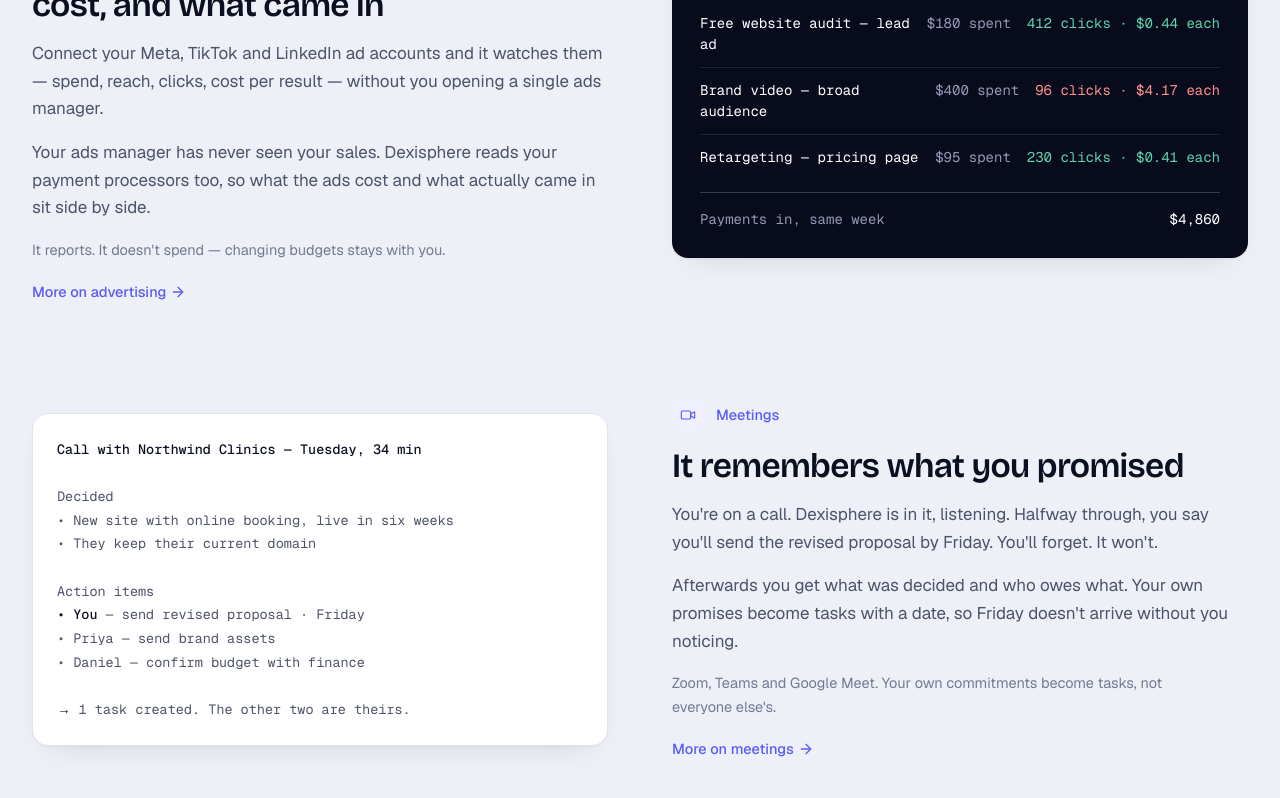
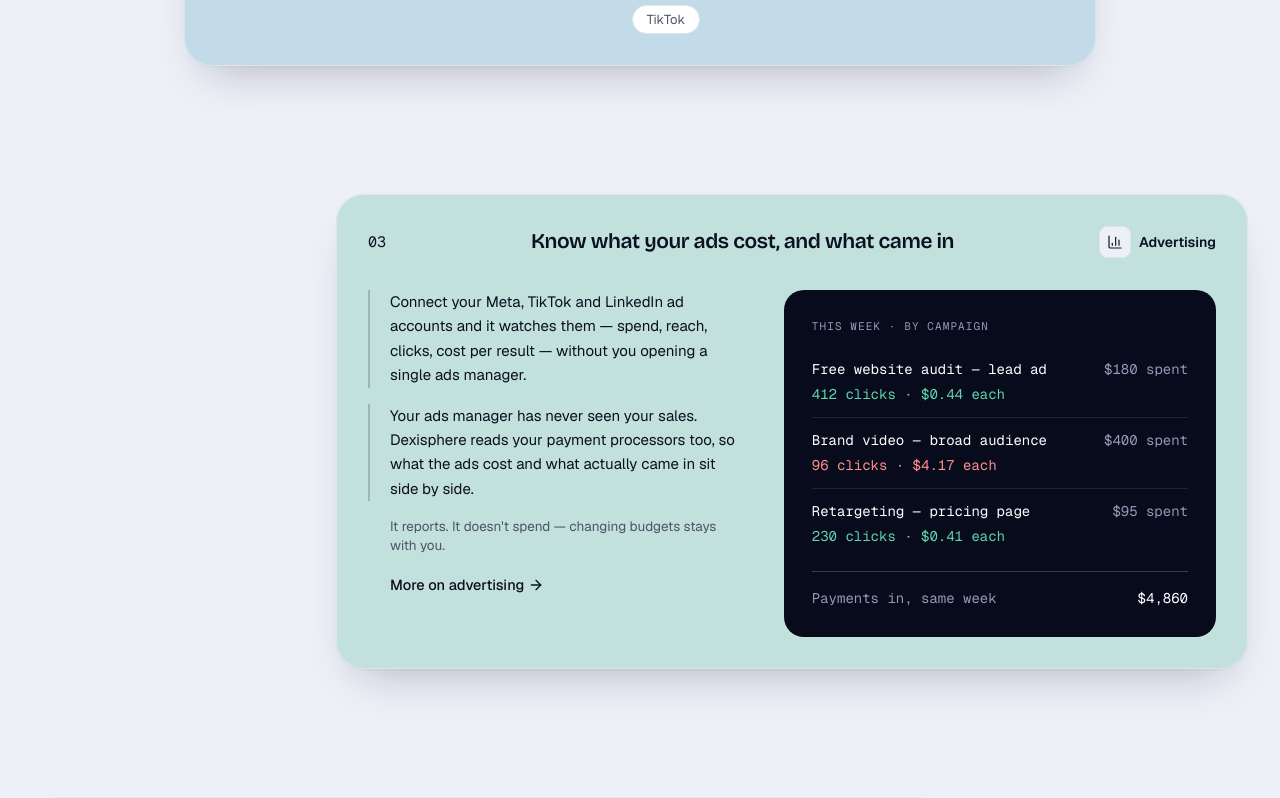
Before and after one commit to kay-cee-web/dexisphere-landing-page, a Next.js app: page / in a window 1280 px wide. Shown: the part 6580-7378 px from the top of the page. Built offline with nearby package versions, Linux system fonts and the light colour scheme; no server answers.

Commit message:
ready to push

```diff
--- a/src/components/home/ProductCards.tsx
+++ b/src/components/home/ProductCards.tsx
@@ -9,13 +9,14 @@ import { SectionHeading } from "@/components/ui/SectionHeading";
 import { ROUTES } from "@/data/navigation";
 import { productBySlug, type ProductSlug } from "@/data/products/catalog";
 import { cn } from "@/lib/cn";
+import { STACK_CARD, STACK_REVEAL_Y, STACK_ROW_LAYOUT, STACK_TONES, type StackTone } from "./stackedCards";
 
 /** Agent output: mono, like everything the agent says. `K` marks the words it emphasises. */
 function AgentLog({ children, className }: { children: ReactNode; className?: string }) {
   return (
     <pre
       className={cn(
-        "overflow-x-auto whitespace-pre-wrap rounded-[16px] border border-line bg-surface p-5 font-mono text-[12.5px] leading-[1.75] text-muted shadow-float sm:p-6 sm:text-[13.5px]",
+        "overflow-x-auto whitespace-pre-wrap rounded-[20px] bg-surface p-5 font-mono text-[12.5px] leading-[1.75] text-muted ring-1 ring-inset ring-line sm:p-6 sm:text-[13.5px]",
         className,
       )}
     >
@@ -57,6 +58,7 @@ const LEDGER = [
 
 type Job = {
   slug: ProductSlug;
+  tone: StackTone;
   title: string;
   paragraphs: ReactNode[];
   caption?: string;
@@ -66,6 +68,7 @@ type Job = {
 const JOBS: Job[] = [
   {
     slug: "new-business",
+    tone: "violet",
     title: "Find customers and write to them, from one sentence",
     paragraphs: [
       "It searches. Reads their websites. Scores them. Writes the emails. Checks your sending domain won't put you in spam — and holds the send if it would.",
@@ -88,6 +91,7 @@ const JOBS: Job[] = [
   },
   {
     slug: "social-media",
+    tone: "sky",
     title: "Your social posts, written for the week",
     paragraphs: [
       "Posting consistently is three jobs — thinking of something to say, making something to look at, and remembering to put it out. Almost nobody does all three.",
@@ -95,7 +99,7 @@ const JOBS: Job[] = [
     ],
     figure: (
       <div className="grid gap-4">
-        <HairlineGrid itemCount={SOCIAL_STEPS.length} columns={2} className="shadow-float">
+        <HairlineGrid itemCount={SOCIAL_STEPS.length} columns={2}>
           {SOCIAL_STEPS.map((step, i) => (
             <div key={step.title} className="grid content-start gap-2 bg-surface p-5">
               <span className="grid size-6 place-items-center rounded-full bg-accent-soft text-[12px] font-semibold text-accent">
@@ -118,6 +122,7 @@ const JOBS: Job[] = [
   },
   {
     slug: "advertising",
+    tone: "teal",
     title: "Know what your ads cost, and what came in",
     paragraphs: [
       "Connect your Meta, TikTok and LinkedIn ad accounts and it watches them — spend, reach, clicks, cost per result — without you opening a single ads manager.",
@@ -125,7 +130,7 @@ const JOBS: Job[] = [
     ],
     caption: "It reports. It doesn't spend — changing budgets stays with you.",
     figure: (
-      <div className="rounded-[16px] bg-night p-5 font-mono text-[12.5px] shadow-float sm:p-7 sm:text-[14px]">
+      <div className="rounded-[20px] bg-night p-5 font-mono text-[12.5px] sm:p-7 sm:text-[14px]">
         <p className="mb-3 text-[11px] uppercase tracking-[0.1em] text-[#9499B5]">This week · by campaign</p>
         <ul>
           {LEDGER.map((row) => (
@@ -148,6 +153,7 @@ const JOBS: Job[] = [
   },
   {
     slug: "meetings",
+    tone: "pink",
     title: "It remembers what you promised",
     paragraphs: [
       "You're on a call. Dexisphere is in it, listening. Halfway through, you say you'll send the revised proposal by Friday. You'll forget. It won't.",
@@ -167,6 +173,7 @@ const JOBS: Job[] = [
   },
   {
     slug: "money",
+    tone: "accent",
     title: "It watches what comes in",
     paragraphs: [
       "Connected to your payment processors, read-only. It can see your sales. It can't move a cent.",
@@ -186,7 +193,7 @@ const JOBS: Job[] = [
 export function ProductCards() {
   return (
     <Section tone="raised" bordered id="products">
-      <Container width="wide" className="grid gap-16 sm:gap-24">
+      <Container width="wide" className="grid gap-14">
         <SectionHeading
           eyebrow="Five jobs, one agent"
           title="The parts of your business you never get to"
@@ -197,37 +204,48 @@ export function ProductCards() {
             </Link>
           }
         />
-        {JOBS.map((job, i) => {
-          const product = productBySlug(job.slug);
-          const flip = i % 2 === 1;
-          return (
-            <div key={job.slug} className="grid items-center gap-10 lg:grid-cols-2 lg:gap-16">
-              <Reveal className="grid gap-4">
-                <div className="flex items-center gap-3">
-                  <IconTile Icon={product.Icon} size="sm" />
-                  <span className="text-[14.5px] font-medium text-accent">{product.name}</span>
-                </div>
-                <h3 className="text-[26px] font-semibold leading-[1.12] text-ink sm:text-[34px]">{job.title}</h3>
-                {job.paragraphs.map((paragraph, j) => (
-                  <p key={j} className="text-[16px] leading-relaxed text-muted sm:text-[17px]">
-                    {paragraph}
-                  </p>
-                ))}
-                {job.caption && <p className="max-w-[36em] text-[14.5px] leading-relaxed text-faint">{job.caption}</p>}
-                <Link
-                  href={ROUTES.product(job.slug)}
-                  className="mt-1 inline-flex w-fit items-center gap-1 text-[14.5px] font-medium text-accent hover:underline"
-                >
-                  More on {product.name.toLowerCase()} <ArrowRight aria-hidden className="size-4" />
-                </Link>
-              </Reveal>
-              <Reveal y={28} delay={0.1} className={cn("min-w-0", flip && "lg:order-first")}>
-                {job.figure}
-              </Reveal>
+        <div className="flex flex-col gap-6 md:gap-[16vh]">
+          {JOBS.map((job, i) => (
+            <div key={job.slug} className={cn("flex md:sticky", STACK_ROW_LAYOUT[i % STACK_ROW_LAYOUT.length])}>
+              <JobCard job={job} index={i} />
             </div>
-          );
-        })}
+          ))}
+        </div>
       </Container>
     </Section>
   );
 }
+
+function JobCard({ job, index }: { job: Job; index: number }) {
+  const product = productBySlug(job.slug);
+  return (
+    <Reveal as="article" y={STACK_REVEAL_Y} className={cn("grid gap-8", STACK_CARD, STACK_TONES[job.tone].card)}>
+      <header className="grid grid-cols-[auto_1fr_auto] items-center gap-4">
+        <span className="font-mono text-[15px] text-ink">{String(index + 1).padStart(2, "0")}</span>
+        <h3 className="text-center text-[18px] font-semibold text-ink sm:text-[21px]">{job.title}</h3>
+        <span className="hidden items-center gap-2 text-[14px] font-semibold text-ink sm:flex">
+          <IconTile Icon={product.Icon} size="sm" tone="neutral" />
+          {product.name}
+        </span>
+      </header>
+
+      <div className="grid gap-6 lg:grid-cols-[minmax(0,1fr)_minmax(0,1.15fr)] lg:gap-10">
+        <div className="grid content-start gap-4">
+          {job.paragraphs.map((paragraph, j) => (
+            <p key={j} className="max-w-[46ch] border-l-2 border-ink/20 pl-5 text-[15px] leading-relaxed text-ink">
+              {paragraph}
+            </p>
+          ))}
+          {job.caption && <p className="max-w-[46ch] pl-5.5 text-[13.5px] leading-snug text-muted">{job.caption}</p>}
+          <Link
+            href={ROUTES.product(job.slug)}
+            className="mt-1 inline-flex w-fit items-center gap-1 pl-5.5 text-[14.5px] font-medium text-ink hover:underline"
+          >
+            More on {product.name.toLowerCase()} <ArrowRight aria-hidden className="size-4" />
+          </Link>
+        </div>
+        <div className="min-w-0">{job.figure}</div>
+      </div>
+    </Reveal>
+  );
+}
--- a/src/components/home/ProvenResults.tsx
+++ b/src/components/home/ProvenResults.tsx
@@ -4,41 +4,9 @@ import { Container, Section } from "@/components/ui/Container";
 import { SectionHeading } from "@/components/ui/SectionHeading";
 import { cn } from "@/lib/cn";
 import { CASE_STUDIES, type CaseStudy } from "@/data/home/results";
+import { STACK_CARD, STACK_REVEAL_Y, STACK_ROW_LAYOUT, STACK_TONES } from "./stackedCards";
 
-/**
- * AIFusionX's stacked case studies: each card sits in a sticky row with its own
- * top offset and alignment (left, centre, right), so on scroll the next card
- * slides up over the last one and they fan out. Pure CSS; stacks flat on phones.
- */
-const ROW_LAYOUT = [
-  "md:top-[128px] md:justify-start",
-  "md:top-[104px] md:justify-center",
-  "md:top-[152px] md:justify-end",
-];
-
-const TONES: Record<CaseStudy["tone"], { card: string; panel: string }> = {
-  violet: {
-    card: "bg-[color-mix(in_srgb,var(--violet)_26%,var(--surface))]",
-    panel: "bg-[color-mix(in_srgb,var(--violet)_12%,var(--surface))]",
-  },
-  sky: {
-    card: "bg-[color-mix(in_srgb,var(--sky)_24%,var(--surface))]",
-    panel: "bg-[color-mix(in_srgb,var(--sky)_10%,var(--surface))]",
-  },
-  teal: {
-    card: "bg-[color-mix(in_srgb,var(--teal)_24%,var(--surface))]",
-    panel: "bg-[color-mix(in_srgb,var(--teal)_10%,var(--surface))]",
-  },
-  pink: {
-    card: "bg-[color-mix(in_srgb,var(--pink)_20%,var(--surface))]",
-    panel: "bg-[color-mix(in_srgb,var(--pink)_8%,var(--surface))]",
-  },
-  accent: {
-    card: "bg-[color-mix(in_srgb,var(--accent)_22%,var(--surface))]",
-    panel: "bg-[color-mix(in_srgb,var(--accent)_9%,var(--surface))]",
-  },
-};
-
+/** AIFusionX's stacked case studies; see stackedCards.ts for how the stack works. */
 export function ProvenResults() {
   return (
     <Section id="results">
@@ -50,7 +18,7 @@ export function ProvenResults() {
         />
         <div className="flex flex-col gap-6 md:gap-[16vh]">
           {CASE_STUDIES.map((study, i) => (
-            <div key={study.title} className={cn("flex md:sticky", ROW_LAYOUT[i % ROW_LAYOUT.length])}>
+            <div key={study.title} className={cn("flex md:sticky", STACK_ROW_LAYOUT[i % STACK_ROW_LAYOUT.length])}>
               <CaseCard study={study} index={i} />
             </div>
           ))}
@@ -61,16 +29,9 @@ export function ProvenResults() {
 }
 
 function CaseCard({ study, index }: { study: CaseStudy; index: number }) {
-  const tone = TONES[study.tone];
+  const tone = STACK_TONES[study.tone];
   return (
-    <Reveal
-      as="article"
-      y={40}
-      className={cn(
-        "grid w-full gap-8 rounded-[28px] p-5 shadow-lift ring-1 ring-inset ring-line sm:p-8 md:w-[75%] md:min-h-115",
-        tone.card,
-      )}
-    >
+    <Reveal as="article" y={STACK_REVEAL_Y} className={cn("grid gap-8", STACK_CARD, tone.card)}>
       <header className="grid grid-cols-[auto_1fr_auto] items-start gap-4">
         <span className="font-mono text-[15px] text-ink">{String(index + 1).padStart(2, "0")}</span>
         <h3 className="text-center text-[18px] font-semibold text-ink sm:text-[21px]">{study.title}</h3>
--- /dev/null
+++ b/src/components/home/stackedCards.ts
@@ -0,0 +1,40 @@
+/**
+ * Shared by the stacked-card sections (Proven results, the five jobs): each card
+ * sits in a sticky row with its own top offset and alignment (left, centre,
+ * right), so on scroll the next card slides up over the last one and they fan
+ * out. Pure CSS; stacks flat on phones.
+ */
+export const STACK_ROW_LAYOUT = [
+  "md:top-[128px] md:justify-start",
+  "md:top-[104px] md:justify-center",
+  "md:top-[152px] md:justify-end",
+];
+
+export type StackTone = "violet" | "sky" | "teal" | "pink" | "accent";
+
+export const STACK_TONES: Record<StackTone, { card: string; panel: string }> = {
+  violet: {
+    card: "bg-[color-mix(in_srgb,var(--violet)_26%,var(--surface))]",
+    panel: "bg-[color-mix(in_srgb,var(--violet)_12%,var(--surface))]",
+  },
+  sky: {
+    card: "bg-[color-mix(in_srgb,var(--sky)_24%,var(--surface))]",
+    panel: "bg-[color-mix(in_srgb,var(--sky)_10%,var(--surface))]",
+  },
+  teal: {
+    card: "bg-[color-mix(in_srgb,var(--teal)_24%,var(--surface))]",
+    panel: "bg-[color-mix(in_srgb,var(--teal)_10%,var(--surface))]",
+  },
+  pink: {
+    card: "bg-[color-mix(in_srgb,var(--pink)_20%,var(--surface))]",
+    panel: "bg-[color-mix(in_srgb,var(--pink)_8%,var(--surface))]",
+  },
+  accent: {
+    card: "bg-[color-mix(in_srgb,var(--accent)_22%,var(--surface))]",
+    panel: "bg-[color-mix(in_srgb,var(--accent)_9%,var(--surface))]",
+  },
+};
+
+/** Card shell: the same reveal (y=40), radius, shadow and width in every stacked section. */
+export const STACK_CARD = "w-full rounded-[28px] p-5 shadow-lift ring-1 ring-inset ring-line sm:p-8 md:w-[75%] md:min-h-115";
+export const STACK_REVEAL_Y = 40;
```
